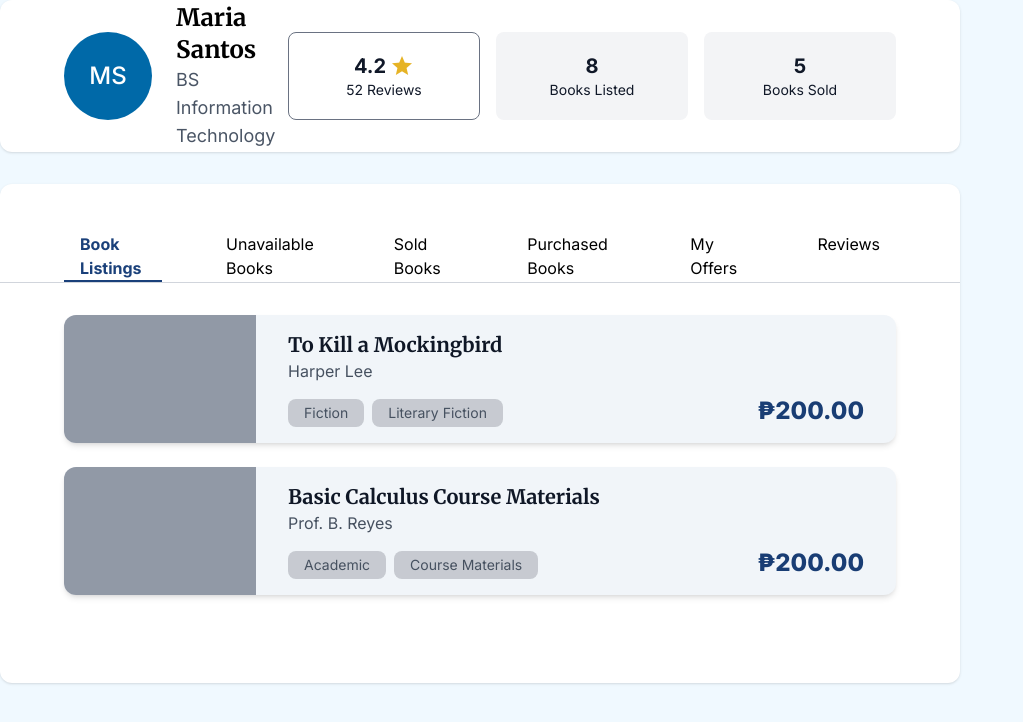
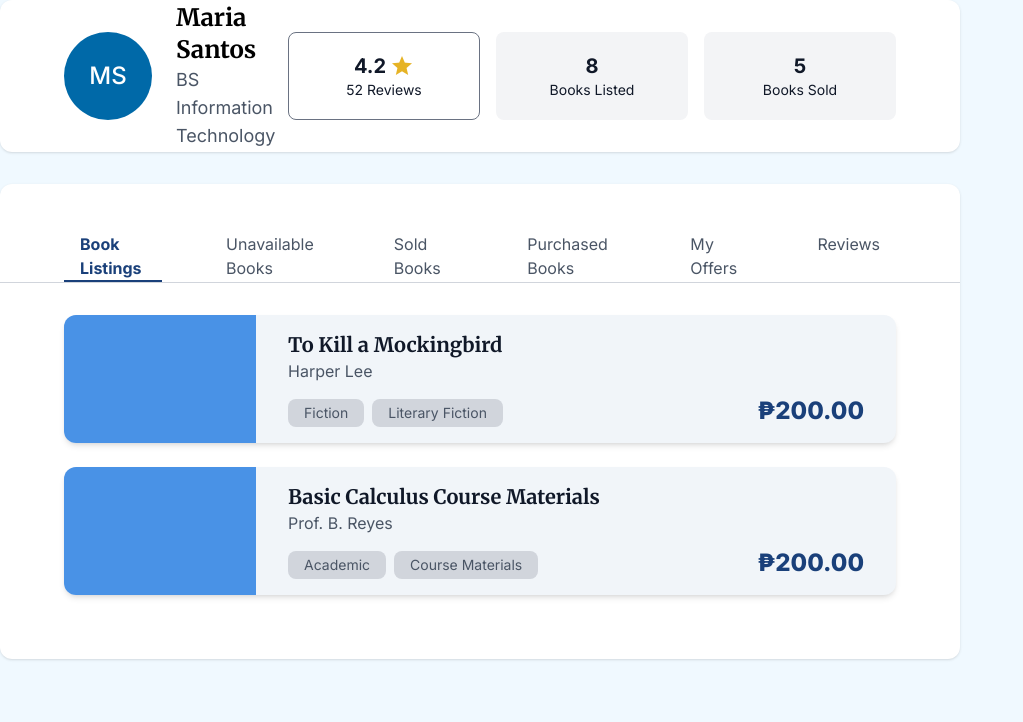
Before and after one commit to lnajarila/ateneo-lithub, a React (Vite) app: page /user/1 in a window 1280 px wide. Shown: the top 722 px of the page, without its empty margins (0-1023 px from the left). Built offline with nearby package versions, Linux system fonts and the light colour scheme.

Commit message:
feature(profile): Implemented Unavailable and Sold tabs

```diff
--- a/src/pages/profile/BookListings.jsx
+++ b/src/pages/profile/BookListings.jsx
@@ -1,42 +1,27 @@
+/**
+ * Author: Lurd Synell B. Najarila
+ * Description: Component that fetches book listings and displays in a list.
+ */
+
 import { useContext } from 'react';
 import { ListingContext } from '../../context/ListingContext.jsx';
-import Card from '../../components/Card.jsx';
-import Chip from '../../components/Chip.jsx';
+import ProfileListing from '../../widgets/ProfileListing.jsx';
 
-function BookListings({ userId }) {
+function BookListings({ userId, listingStatus }) {
   const { getListingsByUserId } = useContext(ListingContext);
-  const listings = getListingsByUserId(parseInt(userId), 'Available');
-  const numberFormat = Intl.NumberFormat('PH', {style: 'currency', currency: 'PHP'});
+  const listings = getListingsByUserId(parseInt(userId), listingStatus);
+
+  if (listings.length <= 0) {
+    return (
+      <p className='text-center italic'>No book listings found.</p>
+    );
+  }
 
   return (
     <ul>
       {listings.map((listing) => (
-        <li key={listing.id} className='mb-6'>
-          <Card elevation={2}>
-            <div className='flex h-32 brightness-95 hover:brightness-100 duration-300 cursor-pointer'>
-              {/* Book Image */}
-              <figure className='w-64 h-full bg-gray-400'></figure>
-
-              {/* Listing Details */}
-              <section className='flex flex-col w-full h-full px-8 py-4'>
-                <hgroup>
-                  <h4 className='font-serif font-bold text-xl text-gray-900'>{listing.title}</h4>
-                  <p className='text-gray-600'>{listing.authors.join(', ')}</p>
-                </hgroup>
-
-                <div className='flex justify-between items-end h-full'>
-                  <div className='flex gap-2'>
-                    <Chip>{listing.category}</Chip>
-                    <Chip>{listing.subcategory}</Chip>
-                  </div>
-
-                  <p className='font-extrabold text-primary-500 text-2xl'>
-                    {numberFormat.format(listing.price)}
-                  </p>
-                </div>
-              </section>
-            </div>
-          </Card>
+        <li key={listing.id} className='mb-6 last:mb-0'>
+          <ProfileListing listing={listing} listingStatus={listingStatus} />
         </li>
       ))}
     </ul>
--- a/src/pages/profile/Profile.jsx
+++ b/src/pages/profile/Profile.jsx
@@ -7,8 +7,6 @@ import { useState } from 'react';
 import { useParams } from 'react-router';
 import ProfileCard from '../../widgets/ProfileCard.jsx';
 import BookListings from './BookListings.jsx';
-import UnavailableBooks from './UnavailableBooks.jsx';
-import SoldBooks from './SoldBooks.jsx';
 import PurchasedBooks from './PurchasedBooks.jsx';
 import MyOffers from './MyOffers.jsx';
 import Reviews from './Reviews.jsx';
@@ -45,7 +43,7 @@ function Profile() {
                   </li>
                 : <li
                     key={index}
-                    className='px-4 hover:border-b-1 hover:border-primary-500 cursor-pointer'
+                    className='px-4 hover:border-b-1 hover:border-primary-500 text-gray-600 hover:text-gray-900 cursor-pointer'
                     onClick={() => setProfileTabIndex(index)}
                   >
                     {tabName}
@@ -55,9 +53,9 @@ function Profile() {
         </nav>
 
         <section className='px-16 pb-16'>
-          { profileTabIndex == 0 && <BookListings userId={userId} />}
-          { profileTabIndex == 1 && <UnavailableBooks />}
-          { profileTabIndex == 2 && <SoldBooks />}
+          { profileTabIndex == 0 && <BookListings userId={userId} listingStatus={'Available'} />}
+          { profileTabIndex == 1 && <BookListings userId={userId} listingStatus={'Unavailable'} />}
+          { profileTabIndex == 2 && <BookListings userId={userId} listingStatus={'Sold'} />}
           { profileTabIndex == 3 && <PurchasedBooks />}
           { profileTabIndex == 4 && <MyOffers />}
           { profileTabIndex == 5 && <Reviews />}
--- a/src/pages/profile/SoldBooks.jsx
+++ /dev/null
@@ -1,9 +0,0 @@
-import React from 'react';
-
-function SoldBooks() {
-  return (
-    <p>Sold Books tab</p>
-  );
-}
-
-export default SoldBooks;
--- a/src/pages/profile/UnavailableBooks.jsx
+++ /dev/null
@@ -1,9 +0,0 @@
-import React from 'react';
-
-function UnavailableBooks() {
-  return (
-    <p>Unavailable Books tab</p>
-  );
-}
-
-export default UnavailableBooks;
--- /dev/null
+++ b/src/widgets/ProfileListing.jsx
@@ -0,0 +1,39 @@
+import Card from '../components/Card.jsx';
+import Chip from '../components/Chip.jsx';
+
+function ProfileListing({ listing, listingStatus }) {
+  const numberFormat = Intl.NumberFormat('PH', {style: 'currency', currency: 'PHP'});
+
+  return (
+    <Card elevation={2}>
+      <div className='group flex h-32 cursor-pointer'>
+        {/* Book Image */}
+        {listingStatus === 'Unavailable'
+          ? <figure className='w-64 h-full bg-blue-400 grayscale brightness-90 group-hover:brightness-100 duration-300'></figure>
+          : <figure className='w-64 h-full bg-blue-400 brightness-90 group-hover:brightness-100 duration-300'></figure>
+        }
+
+        {/* Listing Details */}
+        <section className='flex flex-col w-full h-full px-8 py-4'>
+          <hgroup>
+            <h4 className='font-serif font-bold text-xl text-gray-900'>{listing.title}</h4>
+            <p className='text-gray-600'>{listing.authors.join(', ')}</p>
+          </hgroup>
+
+          <div className='flex justify-between items-end h-full'>
+            <div className='flex gap-2'>
+              <Chip>{listing.category}</Chip>
+              <Chip>{listing.subcategory}</Chip>
+            </div>
+
+            <p className='font-extrabold text-primary-500 text-2xl'>
+              {numberFormat.format(listing.price)}
+            </p>
+          </div>
+        </section>
+      </div>
+    </Card>
+  );
+}
+
+export default ProfileListing;
```
